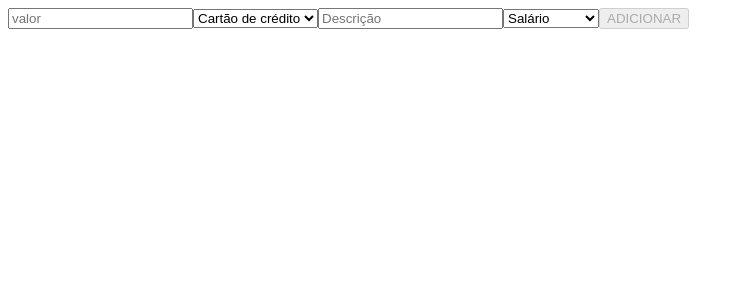
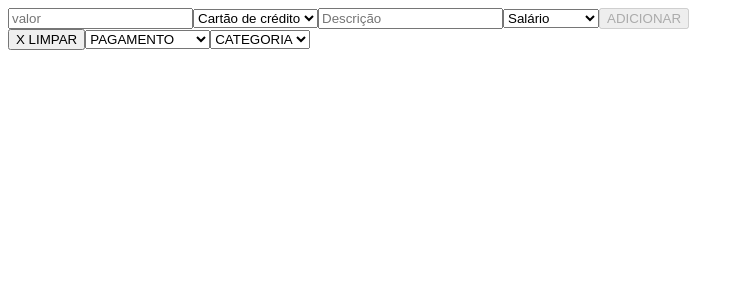
Before and after one commit to ViniciusSoares21/gcontrole, a React (Create React App) app: page / in a window 1280 px wide. Shown: the top 300 px of the page, without its empty margins (0-744 px from the left). Built offline with nearby package versions, Linux system fonts and the light colour scheme.

Commit message:
feat: adiciona input select para fazer opção de filtro e adiciona botão para limpar lista

```diff
--- a/src/components/ListCards.jsx
+++ b/src/components/ListCards.jsx
@@ -1,8 +1,12 @@
 import React, { useEffect, useState } from 'react'
+import Select from './Select'
 
 export default function ListCards({cards, setStatus, editItem}) {
   const [isLoading, setIsLoading] = useState(true)
   const [optionCard, setOptionCard] = useState(false)
+  const [payment, setPayment] = useState('')
+  const [category, setCategory] = useState('')
+
 
 
   useEffect(() => {
@@ -24,8 +28,35 @@ export default function ListCards({cards, setStatus, editItem}) {
     setOptionCard(isActive)
   }
 
+  const clearList = () => {
+    localStorage.removeItem('listCards')
+    setStatus([])
+  }
+
   return (
     <div>
+      <div>
+        <button
+          type="button"
+          onClick={ () => clearList() }
+        >
+          X LIMPAR
+        </button>
+        <Select
+          placeholder={'PAGAMENTO'}
+          name={ 'payment' }
+          value={ payment }
+          options={['Cartão de crédito', 'Cartão de débito', 'Dinheiro']}
+          setStatus={ setPayment }
+        />
+        <Select
+          placeholder={'CATEGORIA'}
+          name={ 'category' }
+          value={ category }
+          options={['Salário', 'Alimentação', 'Transporte', 'Saúde', 'Lazer', 'Compras']}
+          setStatus={ setCategory }
+        />
+      </div>
       {!isLoading &&
         cards.map((item, index) =>
         <div key={item.category + item.price + index}>
--- a/src/components/Select.jsx
+++ b/src/components/Select.jsx
@@ -1,12 +1,15 @@
 import React from 'react'
 
-function Select({ setStatus, value, options, name }) {
+function Select({ setStatus, value, options, name, placeholder }) {
   return (
     <select
       name={ name }
       value={ value }
       onChange={ ({ target }) => setStatus(target.value) }
     >
+      <option value="" hidden disabled>
+        {placeholder}
+      </option>
       {options.map((item) => (
         <option key={item} value={item}>{item}</option>
       ))}
```
